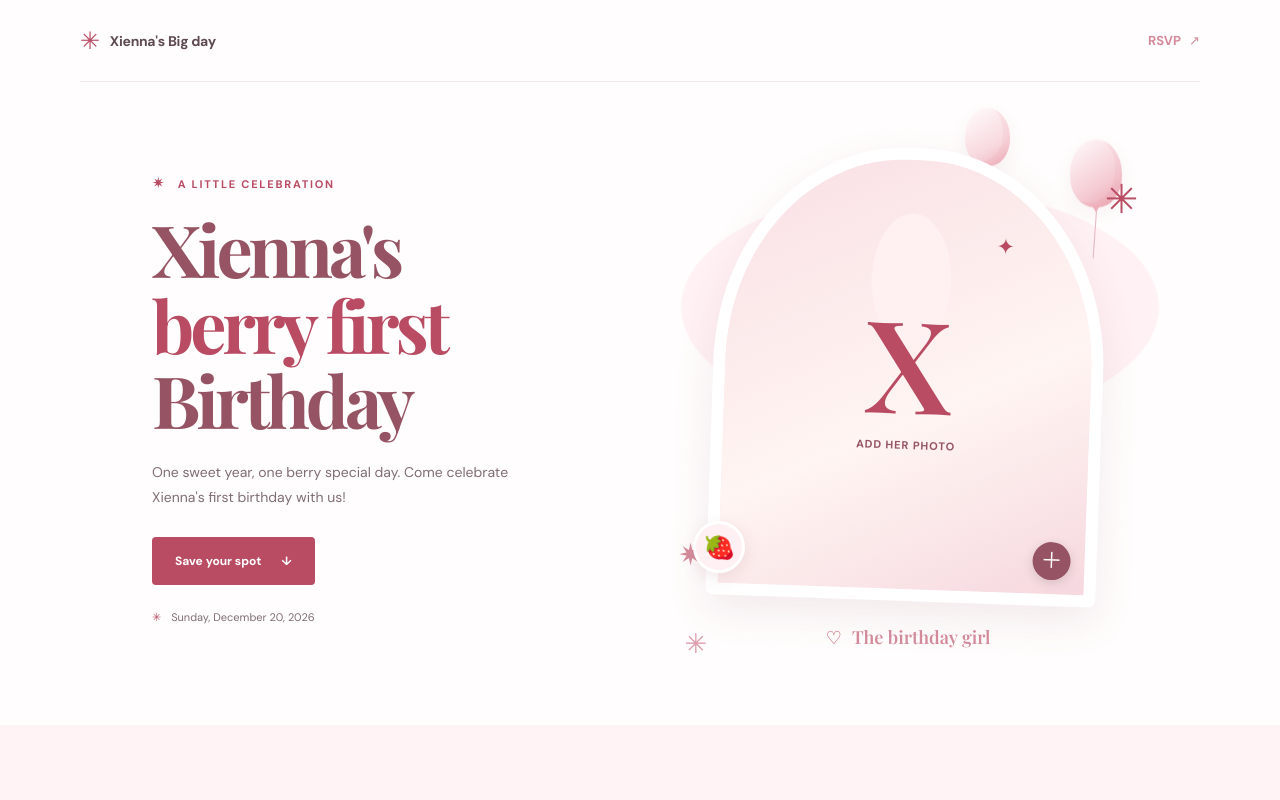
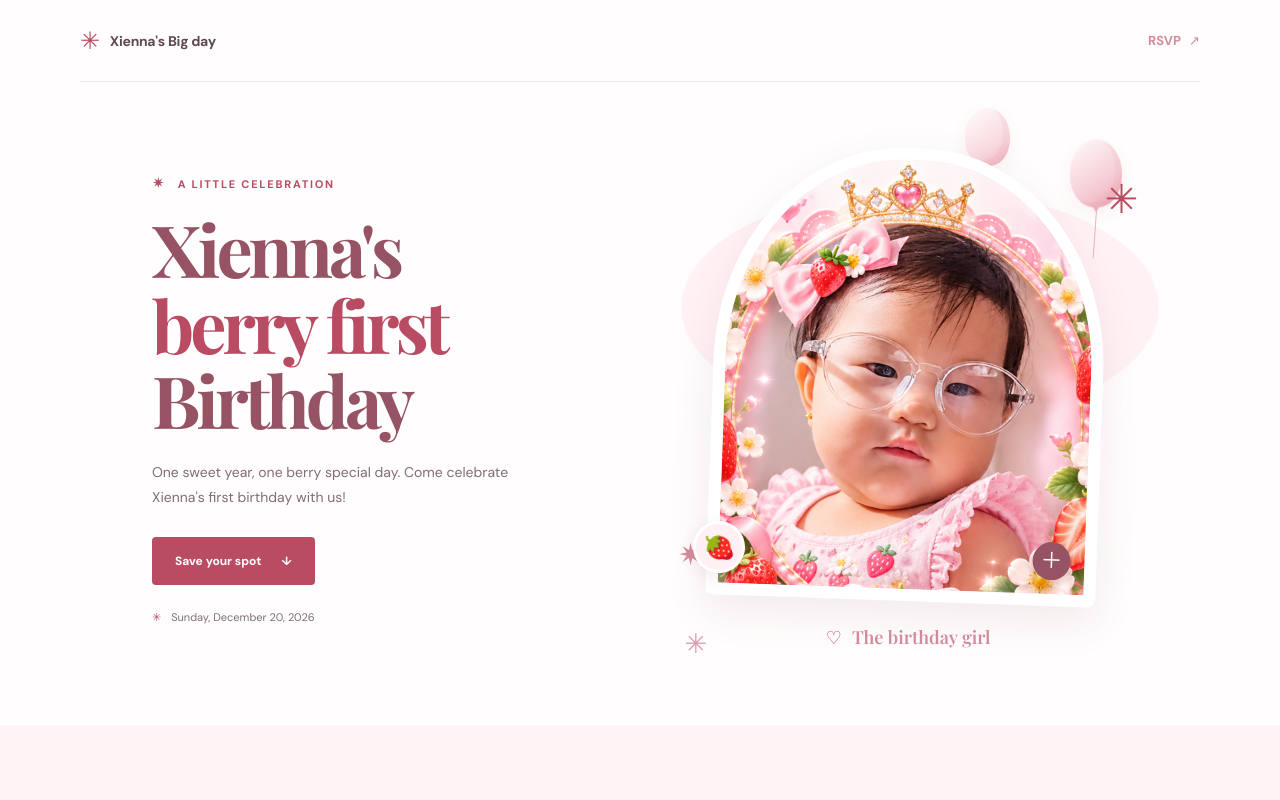
Before and after one commit to ragingaerol/invitation, a React (Vite) app: page / in a window 1280 px wide. Shown: the top 800 px of the page. Built offline with nearby package versions, Linux system fonts and the light colour scheme.

Commit message:
feat: update invitation details with Xienna's portrait and enhance README instructions

```diff
--- a/src/invitation.js
+++ b/src/invitation.js
@@ -7,5 +7,5 @@ export const invitation = {
   venue: "Abby's Beach House",
   address: "Ata-Atahun, Nasipit, Agusan del Norte",
   note: "One sweet year, one berry special day. Come celebrate Xienna's first birthday with us!",
-  photo: "",
+  photo: "/xienna.png",
 };
```
Also changed, not shown: public/xienna.png (added), 1 other file (tests, documents, lock files or other folders).
